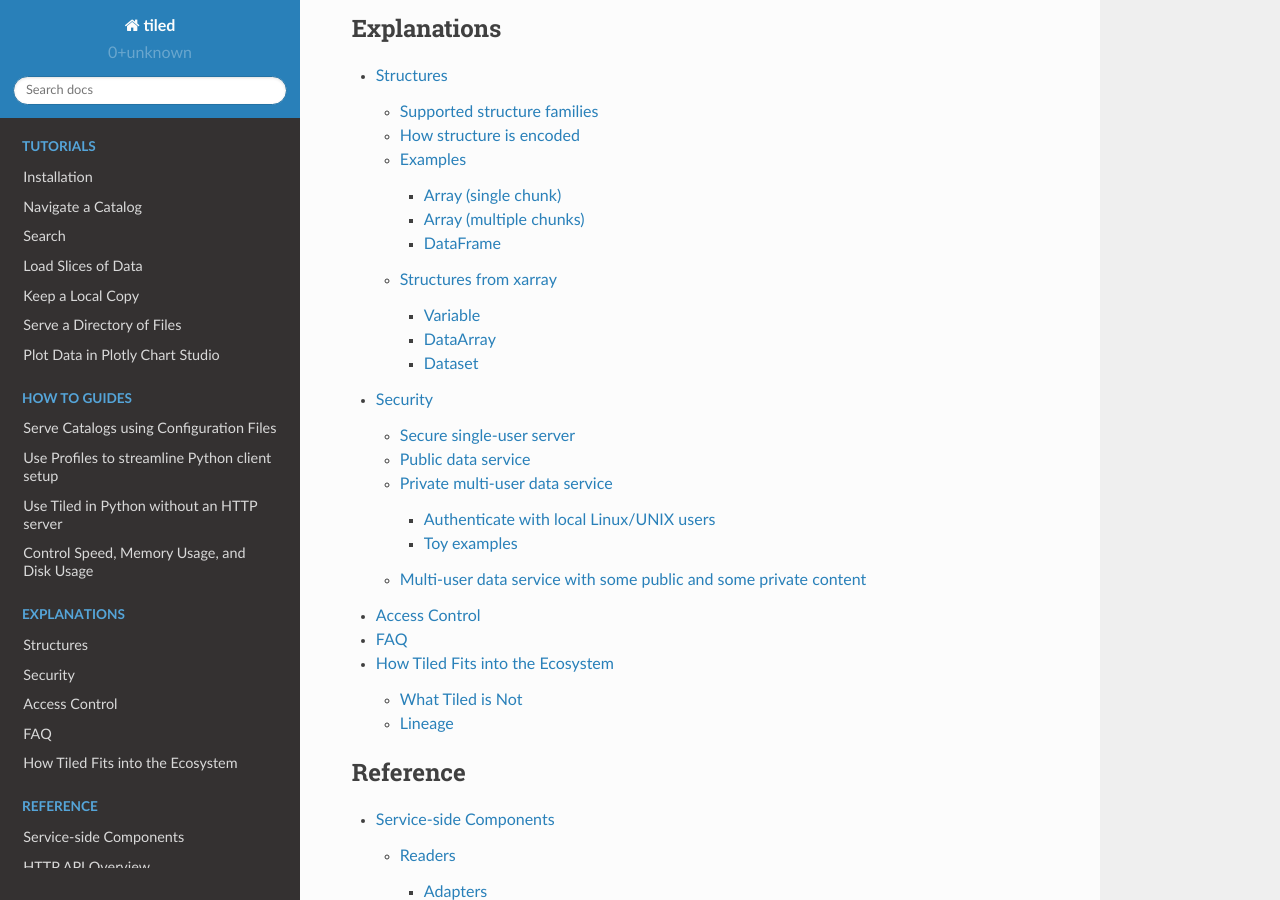
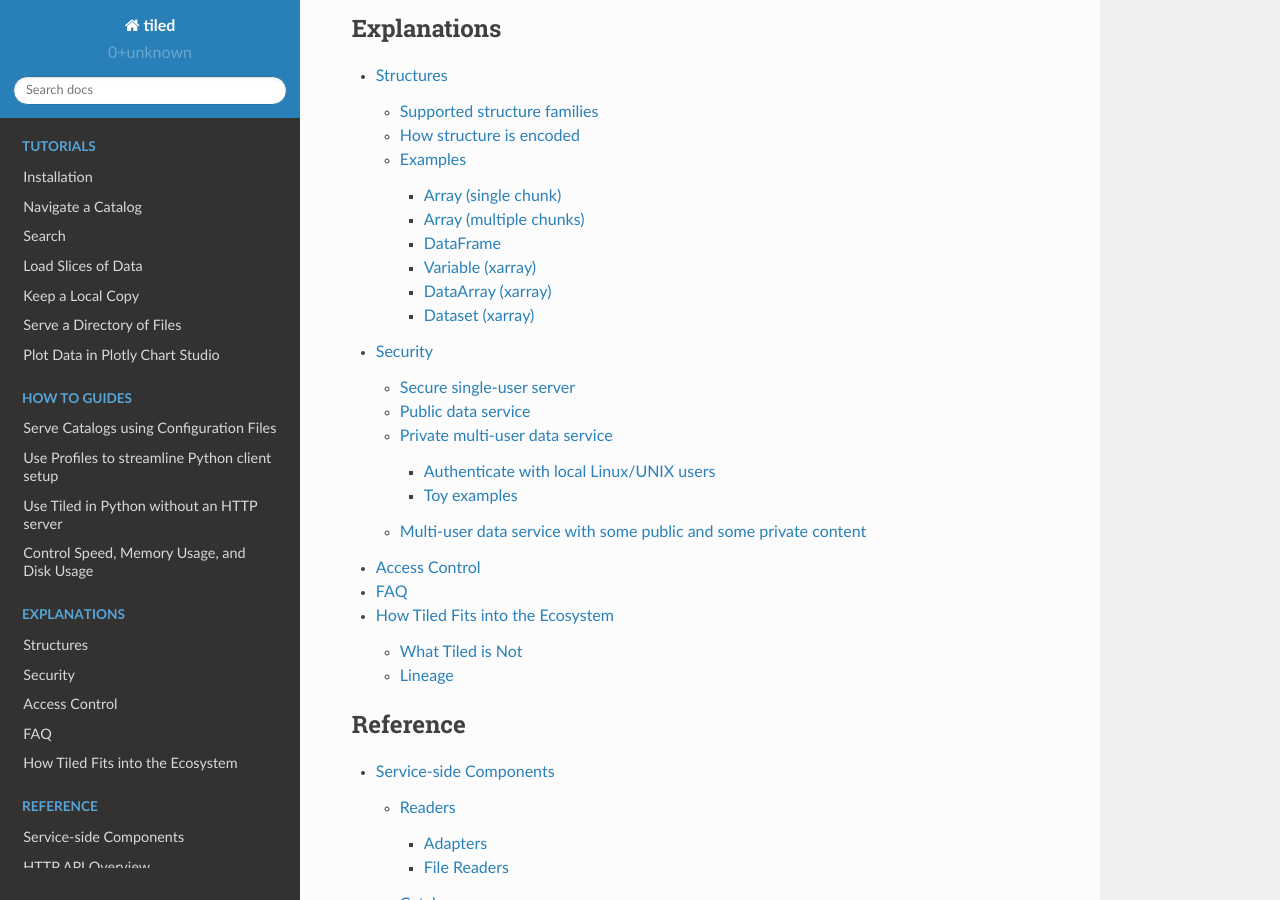
Before and after one commit to bluesky/tiled, a Sphinx documentation site: the page built from docs/source/index.md, in a window 1280 px wide and 900 px high, scrolled down 1487 px. Built offline with Sphinx 7.4.7 and the Read the Docs theme 2.0.0, drawn with Linux system fonts in a browser that asks for light colours; pages that are not in the unit, such as notebooks, are missing from menus.

Commit message:
remove silly heading

````diff
--- a/docs/source/explanations/structures.md
+++ b/docs/source/explanations/structures.md
@@ -186,12 +186,11 @@
 dask.dataframe. They should enable any client, including in languages other than
 Python, to perform the same function.
 
-## Structures from xarray
 
 As stated above, in this context all xarray structures can be thought of as
 containers of array structures. They have no microstructure of their own, only a
 macrostructure that contains array structures.
-### Variable
+### Variable (xarray)
 [Variable](http://xarray.pydata.org/en/stable/user-guide/terminology.html#term-Variable) is a
 low-leve class in xarray that describes a single array.
 
@@ -243,7 +242,7 @@
 
 
 
-### DataArray
+### DataArray (xarray)
 [DataArray](http://xarray.pydata.org/en/stable/user-guide/terminology.html#term-DataArray) is a multi-dimensional
 array, like Variable, but with the addition of labels (in the form of dimension names, coordinates and attributes)
 
@@ -352,7 +351,7 @@
 }
 ```
 
-### Dataset
+### Dataset (xarray)
 
 [Dataset](http://xarray.pydata.org/en/stable/user-guide/terminology.html#term-Dataset) is a dict-like collection of DataArrays.
 
````
